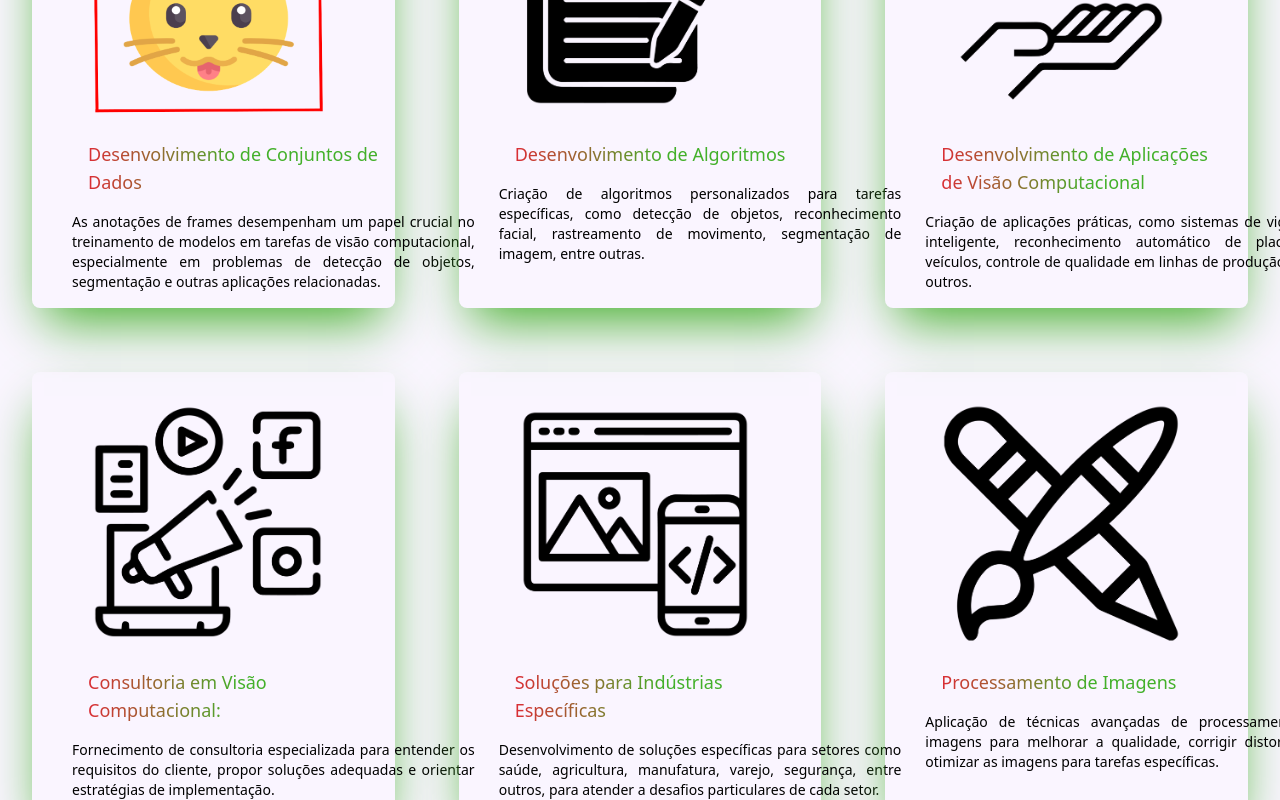
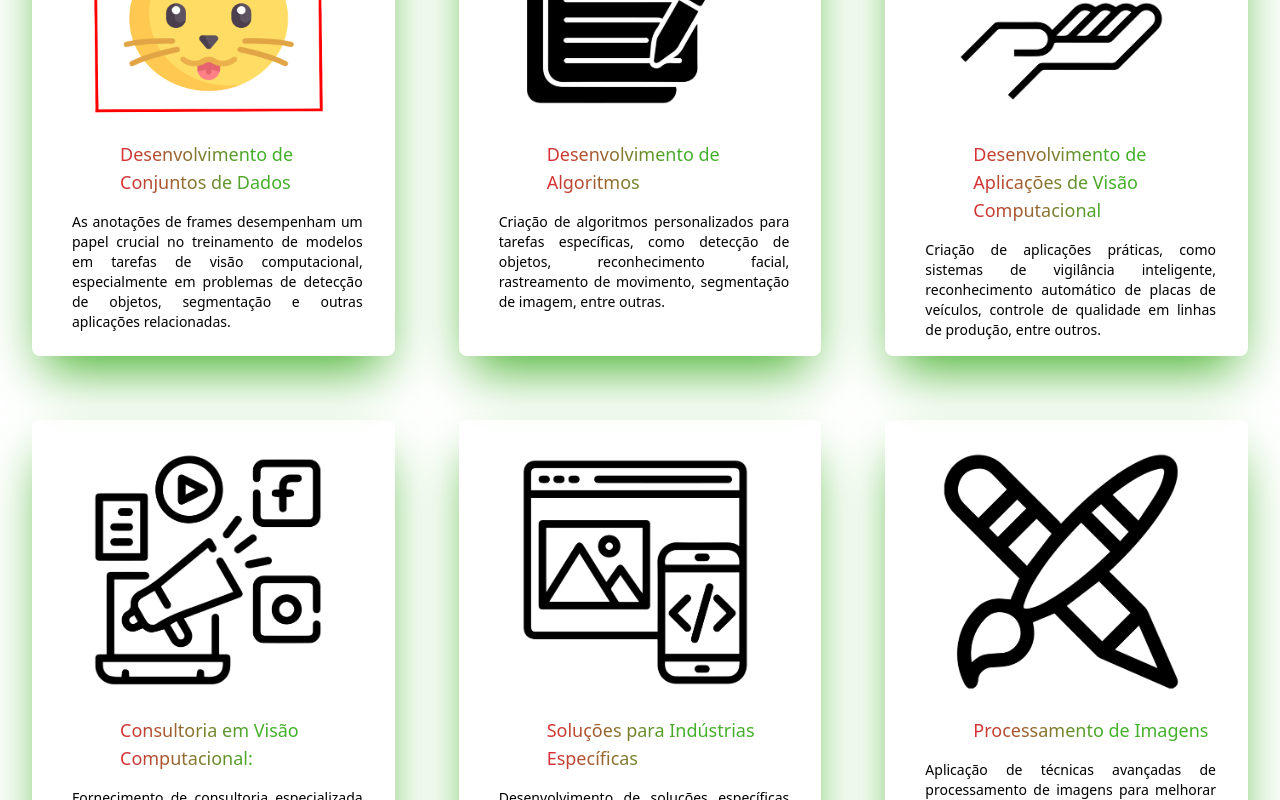
Before and after one commit to ernestoper/quilque, a React (Vite) app: page / in a window 1280 px wide. Shown: the part 1100-1900 px from the top of the page. Built offline with nearby package versions, Linux system fonts and the light colour scheme.

Commit message:
mexendo serviços

```diff
--- a/src/components/home/Incentives.jsx
+++ b/src/components/home/Incentives.jsx
@@ -130,7 +130,7 @@ const posts_design  = [
 ]
 function Incentives() {
   return (
-    <div className="  bg-purple-50">
+    <div className="  bg-white">
     <div className="mx-auto max-w-7xl py-24 sm:px-2 sm:py-32 lg:px-4">
       <div className="mx-auto max-w-2xl px-4 lg:max-w-none">
         <div className="max-w-3xl">
@@ -146,8 +146,8 @@ function Incentives() {
                 <img className=" lg:h-60 lg:w-60 sm:w-64 sm:h-64  lg:ml-14 lg:mt-8 mt-8 ml-4 sm:ml-12 " src={posts_design.img} alt="" />
               </div>
               <div className="lg:pt-2 lg:pl-20 ">
-                <h3 className="lg:-ml-8  lg:pt-4 sm:pt-80 sm:-ml-72 text-lg font-medium sm:pr-4 sm:pl-2  text-transparent bg-clip-text bg-gradient-to-r from-rojoneon via-anaconda to-anaconda">{posts_design.title}</h3>
-                <p className="text-sm text-justify text-black lg:-ml-20  lg:-mr-24 lg:pt-4 sm:pt-6 sm:-ml-80 sm:pl-10 sm:pr-4 sm:pb-4 ">{posts_design.description}</p>
+                <h3 className="lg:-ml-0  lg:pt-4 sm:pt-80 sm:-ml-72 text-lg font-medium sm:pr-4 sm:pl-2  text-transparent bg-clip-text bg-gradient-to-r from-rojoneon via-anaconda to-anaconda">{posts_design.title}</h3>
+                <p className="text-sm text-justify text-black lg:-ml-20  lg:-mr-24 lg:pr-32 lg:pt-4 sm:pt-6 sm:-ml-80 sm:pl-10 sm:pr-4 sm:pb-4 ">{posts_design.description}</p>
               </div>
             </div>
           ))}
```
